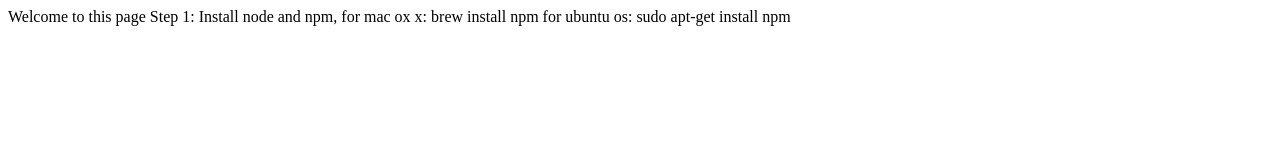
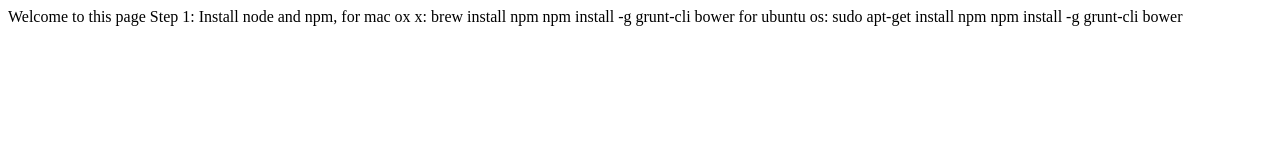
Before and after one commit to Chitrank-Dixit/grunt-example, a website: page views/index.html in a window 1280 px wide. Drawn offline with Linux system fonts and the light colour scheme.

Commit message:
updated the installation instructions for npm

```diff
--- a/views/index.html
+++ b/views/index.html
@@ -11,9 +11,11 @@
 
 for mac ox x:
   brew install npm
+  npm install -g grunt-cli bower
 
 for ubuntu os:
   sudo apt-get install npm
+  npm install -g grunt-cli bower
 
 
 </body>
```
